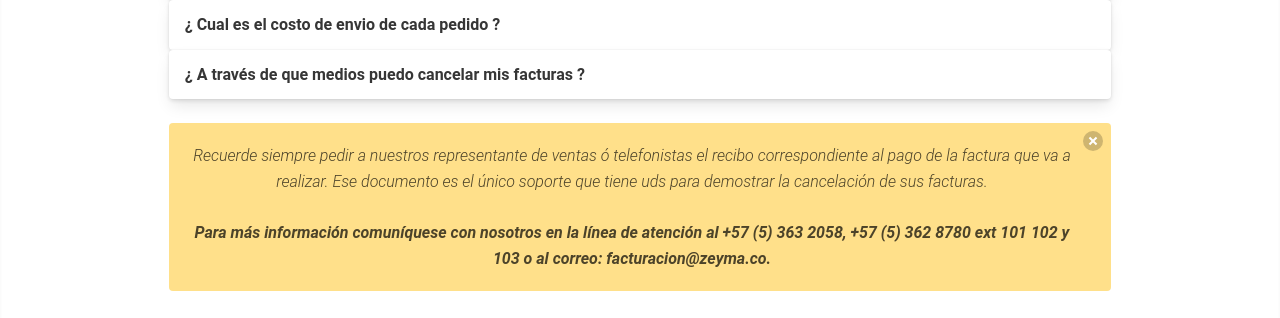
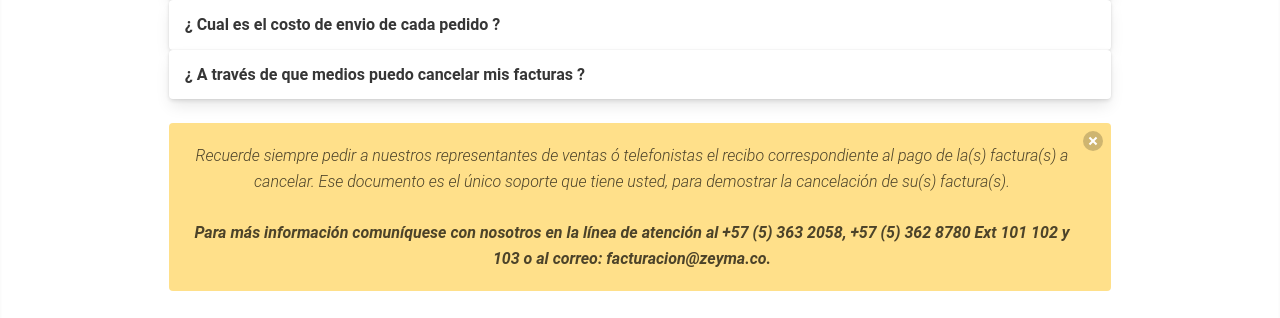
Before and after one commit to cadelbarre/zeyma-vue, a Vue app: page /preguntas_frecuentes in a window 1280 px wide. Shown: the part 1011-1329 px from the top of the page. Built offline with nearby package versions, Linux system fonts and the light colour scheme; some icons are missing; what vue-agile would draw is missing.

Commit message:
Arreglando ortografia en pqrs y preguntas frecuentes.

```diff
--- a/src/views/pqrs.vue
+++ b/src/views/pqrs.vue
@@ -12,7 +12,7 @@
 		<div class="section is-medium has-background-light">
 			<div class="container">
 				<div class="box">
-					<h1 class="title has-text-centered">Formulario de Peticiones, Quejas, Reclamos y Sugerencias</h1>
+					<h1 class="title has-text-centered">Formulario de Peticiones, Quejas, Reclamos, Sugerencias ó Agradecimientos</h1>
 					<b-field grouped>
 						<b-field label="Nombre o Razón Social" expanded>
 							<b-input maxlength="50" v-model="nombre"></b-input>
--- a/src/views/preguntasfrecuentes.vue
+++ b/src/views/preguntasfrecuentes.vue
@@ -53,8 +53,8 @@
 				<div class="columns">
 					<div class="column is-10 m-auto">
 						<b-notification type="is-warning has-text-centered" aria-close-label="Close notification">
-							<em>Recuerde siempre pedir a nuestros representante de ventas ó telefonistas el recibo correspondiente al pago de la factura que va a realizar. Ese documento es el único soporte que tiene uds para demostrar la cancelación de sus facturas. <br><br>
-							<strong>Para más información comuníquese con nosotros en la línea de atención al {{json.telefono}} ext 101 102 y 103 o al correo: {{json.correo1}}.</strong></em>
+							<em>Recuerde siempre pedir a nuestros representantes de ventas ó telefonistas el recibo correspondiente al pago de la(s) factura(s) a cancelar. Ese documento es el único soporte que tiene usted, para demostrar la cancelación de su(s) factura(s). <br><br>
+							<strong>Para más información comuníquese con nosotros en la línea de atención al {{json.telefono}} Ext 101 102 y 103 o al correo: {{json.correo1}}.</strong></em>
 						</b-notification>
 					</div>
 				</div>
@@ -80,15 +80,15 @@ export default {
         	},
         	{
         		title: '¿ Cuál es el horario de atención ?',
-        		text: 'Nuestro horario de atención es de Lunes a Viernes de 7:30 am a 12:00 m y de 2:00 pm a 6:00 pm – Sábados de 7:30 a 12:00 m'
+        		text: 'Nuestro horario de atención es de Lunes a Viernes de 7:30 am a 12:00 m y de 1:30 pm a 5:30 pm – Sábados de 7:30 a 12:00 m'
         	},
         	{
         		title: '¿ Quienes son los autorizados en entregar los pedidos ?',
-        		text: '<b>Comercializadora ZEYMA SAS</b> despacha todos los pedidos en su bodega principal situada en la ciudad de Barranquilla y son entregados por el personal calificado y debidamente identificados, en transportes propios de la empresa. Los pedidos que se encuentren fuera de la costa atlantica seran entregados por servicios de logistica de confianza como Chevalier, Coordinadora, entre otros.'
+        		text: '<b>Comercializadora ZEYMA SAS</b> despacha todos los pedidos en su bodega principal situada en la ciudad de Barranquilla y son entregados por el personal calificado y debidamente identificados, en transportes propios de la empresa. <br><br> Los pedidos que se encuentren fuera de la costa atlantica seran entregados por servicios de logistica de confianza como Envia, Coordinadora, entre otros, los cuales poseen un sistema de rastreo de pedidos para saber la ubicación de su pedido.'
         	},
         	{
         		title: '¿ Como realizo una devolución de mercancia ?',
-        		text: 'Si tienes alguna mercancia que haya sido vendida por nosotros y deseas realizar una devolución por vencimiento o por mal estado, te recomendamos visitar la pagina sobre nuestras <a href="/politicas_devolucion">Políticas de Devolución.</a>'
+        		text: 'Si tienes alguna mercancia que haya sido vendida por nosotros y deseas realizar una devolución por vencimiento o por mal estado, te recomendamos visitar la pagina sobre nuestras <a href="/politicas_devolucion" target="_blank">Políticas de Devolución.</a> <router-link :to="/politicas_devolucion"></router-link>'
         	},
         	{
         		title: '¿ Cual es el costo de envio de cada pedido ?',
@@ -96,7 +96,7 @@ export default {
         	},
         	{
         		title: '¿ A través de que medios puedo cancelar mis facturas ?',
-        		text: '<strong>Pago en efectivo:</strong> Es el medio de pago preferido por los droguistas. Se le informará con anterioridad el total por cancelar, el pago se ingresara a nuestro sistema el mismo día.<br> <strong>Cheques pos-fechados:</strong> Ademas de poder realizar los pagos en efectivos, podrán cancelar con cheques pos-fechados a la fecha. Solo cuando se haga efectivo el pago, se ingresar el pago correspondiente a nuestro sistema.'
+        		text: '<strong>Pago en efectivo:</strong> Es el medio de pago preferido por los droguistas. Se le informará con anterioridad el total por cancelar, el pago se ingresara a nuestro sistema el mismo día.<br> <strong>Transferencias Bancarias:</strong> Comercializadora ZEYMA SAS acepta transferencias bancarias ó consignaciones a las siguientes entidades: <ul><li>Banco Colpatria - 7431009107 - Cuenta Corriente</li><li>Banco Agrario - 3-1601-0-00326-7 - Cuenta Corriente</li><li>Banco de Bogota - 387080815 - Cuenta Corriente</li><li>Bancolombia - 957-993274-15 - Cuenta Ahorro</li></ul> <b><i> Agradecemos enviarnos por correo electrónico ó por whatsapp el soporte para cancelación de la(s) factura(s).</b></i> '
         	}
         	]
         }
```
